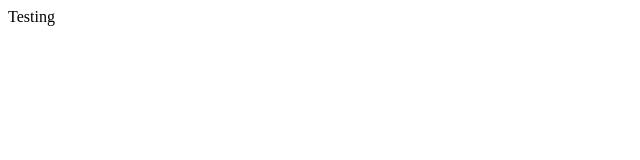
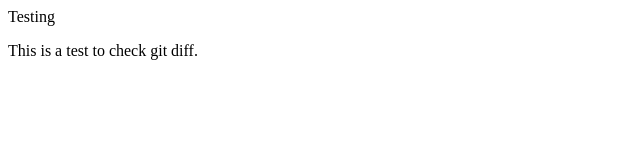
Before and after one commit to pjreichl/testing-git, a plain HTML site: page index.html in a window 1280 px wide. Shown: the whole page, without its empty margins (0-640 px from the left). Drawn offline with Linux system fonts and the light colour scheme.

Commit message:
add p tag

```diff
--- a/index.html
+++ b/index.html
@@ -7,6 +7,8 @@
     <link rel="stylesheet" href="main.css">
 </head>
 <div class="first-div">Testing</div>
+
+    <p class="intro">This is a test to check git diff.</p>
 <body>
     <script src=""></script>
 </body>
```
